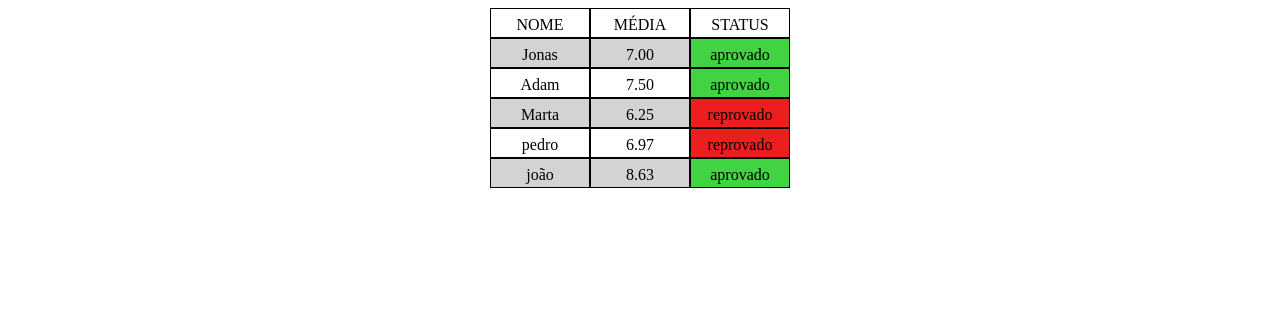
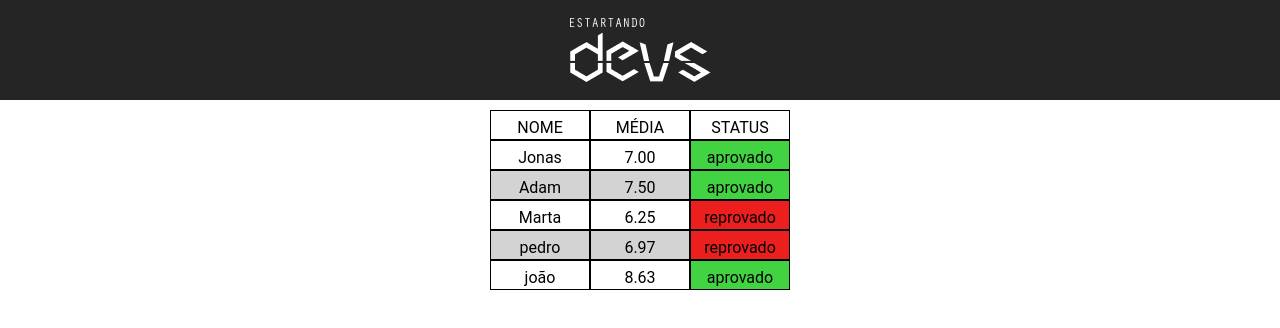
Before and after one commit to GuilhermeSCunha/primeiroTesteComWebPack, a website built with webpack: page template.html in a window 1280 px wide. Built offline with nearby package versions, Linux system fonts and the light colour scheme.

Commit message:
header done

```diff
--- a/index.js
+++ b/index.js
@@ -1,7 +1,8 @@
+import {createHeader} from "./src/components/header";
 import {gradeAndStatusOfEstudants} from './src/components/averageCalculator';
 import {createTable}  from './src/components/table';
 import './src/css/style.css'
 
+createHeader ("#252525");
+
 createTable (gradeAndStatusOfEstudants);
-
-console.log (gradeAndStatusOfEstudants);
--- a/package.json
+++ b/package.json
@@ -23,6 +23,7 @@
     "css-loader": "^5.0.1",
     "html-webpack-plugin": "^4.5.0",
     "style-loader": "^2.0.0",
+    "url-loader": "^4.1.1",
     "webpack": "^5.4.0",
     "webpack-cli": "^4.2.0"
   }
--- /dev/null
+++ b/src/components/header.js
@@ -0,0 +1,13 @@
+const body = document.querySelector ('body');
+import estartandodevs from "../assets/estartandodevs.png";
+
+export function createHeader (props) {
+    const header = document.createElement("header");
+    const logo = document.createElement("img");
+    logo.setAttribute("src", estartandodevs);
+    logo.setAttribute("class", ".logo");
+
+    header.appendChild(logo);
+    header.style.backgroundColor = props;
+    body.appendChild (header);
+}
--- a/src/css/style.css
+++ b/src/css/style.css
@@ -1,7 +1,17 @@
+*{
+    margin: 0;
+    padding: 0;
+    border: 0;
+    box-sizing: border-box;
+    -webkit-font-smoothing: antialiased;
+    font-family: 'Roboto', sans-serif;
+  }
+
 body {
     display: flex;
     flex-direction: column;
     align-items: center;
+    width: 100%;
 }
 
 .description-container,
@@ -39,3 +49,17 @@ body {
 .status-bad {
     background-color: rgb(236, 30, 30);
 }
+
+header {
+    width: 100%;
+    height: 100px;
+    margin-bottom: 10px;
+    display: flex;
+    justify-content: center;
+    align-items: center;
+}
+
+.logo {
+    width: 141px;
+    height: auto;
+}
--- a/webpack.config.js
+++ b/webpack.config.js
@@ -33,6 +33,12 @@ module.exports = {
           "style-loader",
           "css-loader"
         ]
+      },
+      {
+        test: /\.png$/,
+        use: [
+          "url-loader"
+        ]
       }
     ]
   }
```
Also changed, not shown: dist/main.js, src/assets/estartandodevs.png (added), 3 other files.
